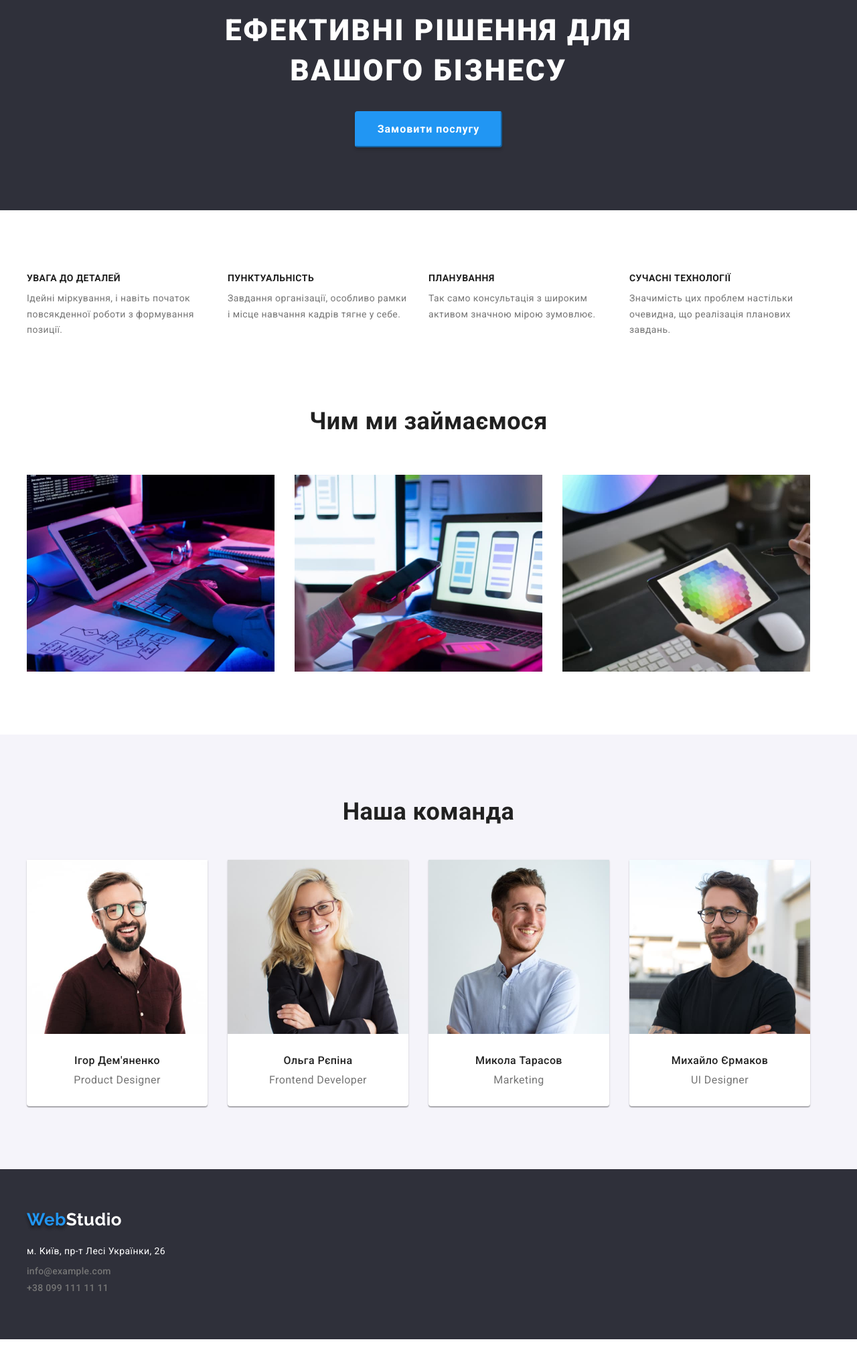
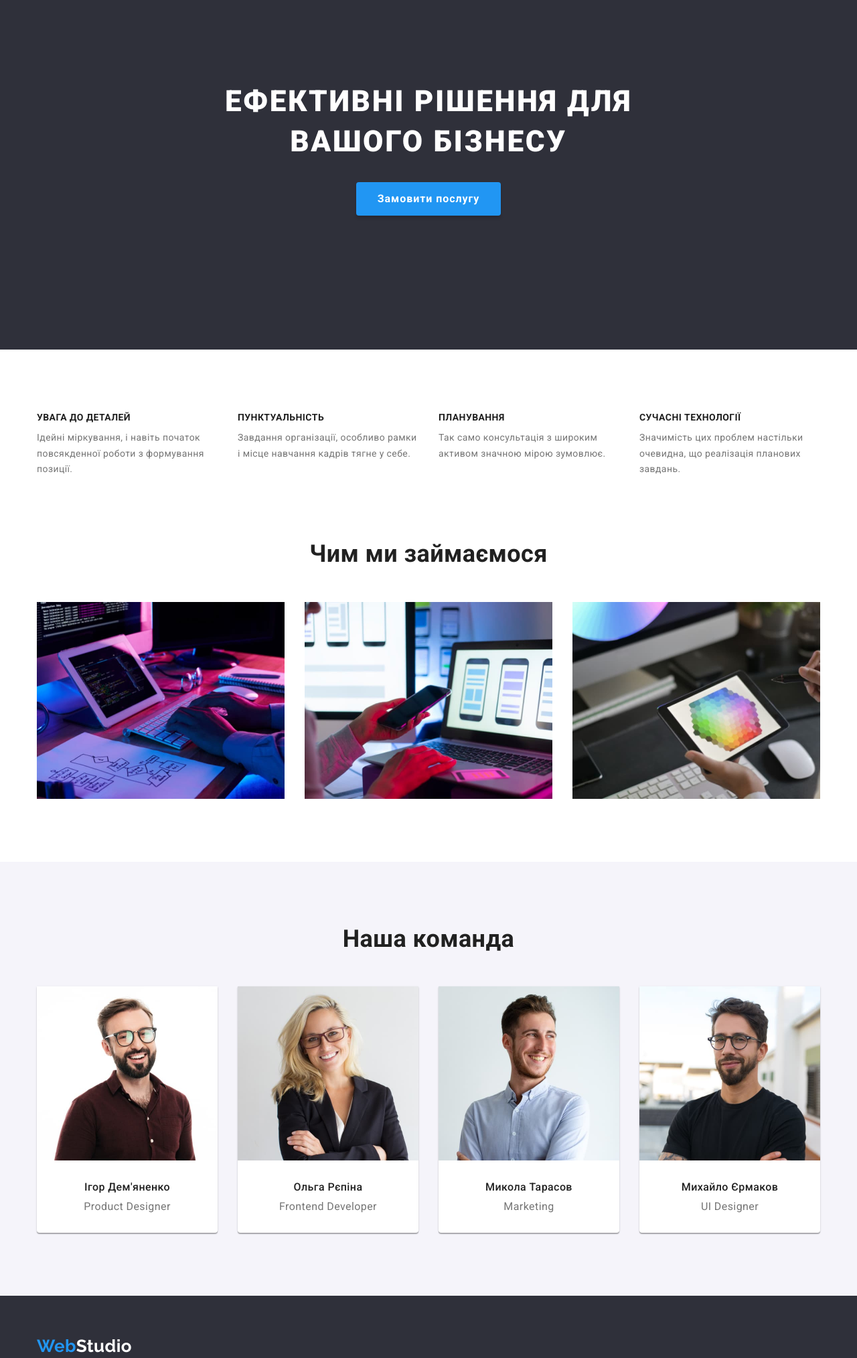
Before and after one commit to maridanyliuk/goit-markup-hw-03, a plain HTML site: page index.html in a window 1280 px wide. Shown: the part 160-2188 px from the top of the page at 67% size. Before the commit the page ends 2160 px from the top, so only its background shows below. Drawn offline with nearby package versions, Linux system fonts and the light colour scheme.

Commit message:
small css updates

```diff
--- a/css/styles.css
+++ b/css/styles.css
@@ -62,7 +62,7 @@ img {
 
 
 .container {
-    width:1230px;
+    width:1200px;
     padding-left: 15px;
     padding-right: 15px;
     margin: 0 auto;
@@ -74,7 +74,6 @@ img {
 
 .header-section{
     display: flex;
-    justify-content: center;
 }
 .menu {
     display: flex;
@@ -86,7 +85,6 @@ img {
 
 .contacts {
     display: flex;
-    justify-content: flex-end;
     margin-left: 344px
 }
 .studio-header{
@@ -156,6 +154,7 @@ img {
 
 .main-poster{
     background-color: var(--background-color);
+    padding: 200px 0;
 }
 
 .main-poster-header {
@@ -170,12 +169,12 @@ font-weight: 900;
     margin-left: auto;
     margin-right: auto;
     width: 696px;
-    flex-wrap: wrap;
+
 }
 
 .main-poster-btn{
     background-color: var(--brand-color);
-    border-color: var(--brand-color);
+    border: none;
     font-weight: 700;
     font-family: inherit;
     font-size: 16px;
@@ -251,7 +250,7 @@ font-weight: 900;
 .occupation-title{
     font-weight: 700;
     font-size: 36px;
-    line-height: 1.67;
+    line-height: 1.16;
     text-align: center;
     color: var(--title-color);
     margin-bottom: 50px;
@@ -283,16 +282,17 @@ font-weight: 900;
     background: var(--white);
     box-shadow: 0px 1px 3px rgba(0, 0, 0, 0.12), 0px 1px 1px rgba(0, 0, 0, 0.14), 0px 2px 1px rgba(0, 0, 0, 0.2);
     border-radius: 0px 0px 4px 4px;
-    padding-bottom: 30px;
 
 }
 
 .team-member:not(:last-child) {
     margin-right: 30px;
 }
-.team-member-img{
-    margin-bottom: 30px;
+
+.team-member-box{
+    padding: 30px 0;
 }
+
 .team-member-name{
     font-weight: 500;
     font-size: 16px;
@@ -314,7 +314,7 @@ font-weight: 900;
     padding-bottom: 60px;
 }
 
-.studio{
+.logo-footer{
     color: var(--white);
     font-family: 'Raleway';
     font-weight: 700;
@@ -322,9 +322,11 @@ font-weight: 900;
     line-height: 1.19;
 }
 
-.address-item{
+.address-item:not(:last-child){
     margin-bottom: 9px;
 }
+
+
 .address-menu{
     margin-top: 20px;
 }
@@ -370,7 +372,7 @@ margin-left: 8px;
 
 .filter-btn{
     background: var(--team-background);
-    border-color: transparent;
+    border: none;
     border-radius: 4px;
     font-weight: 500;
     font-family: inherit;
@@ -407,9 +409,9 @@ margin-left: 8px;
     margin-bottom: 0;
 }
 .project-descr{
-    padding-left: 24px;
-    padding-top: 20px;
+    padding: 20px 24px;
     border: 1px solid var(--grey);
+    border-top: none;
 }
 
 .project-item-title{
--- a/index.html
+++ b/index.html
@@ -32,7 +32,7 @@
         </div>
     </header>
     <main>
-        <section class="main-poster section  ">
+        <section class="main-poster  ">
             <div class="container">
                 <h1 class="main-poster-header">Ефективні рішення для вашого бізнесу</h1>
             <button type="button" class="main-poster-btn">Замовити послугу</button>
@@ -81,23 +81,31 @@
                 <ul class="team-list">
                     <li class="team-member list">
                         <img class="team-member-img" src="./images/igor.jpg" alt="Ігор Дем'яденко" width="270">
+                        <div class="team-member-box">
                         <h3 class="team-member-name">Ігор Дем'яненко</h3>
                         <p class="team-member-descr" lang="en">Product Designer</p>
+                        </div>
                     </li>
                     <li class="team-member list">
                         <img class="team-member-img" src="./images/olga.jpg" alt="Ольга Рєпіна" width="270">
+                        <div class="team-member-box">
                         <h3 class="team-member-name">Ольга Рєпіна</h3>
                         <p class="team-member-descr" lang="en">Frontend Developer</p>
+                        </div>
                     </li>
                     <li class="team-member list">
                         <img class="team-member-img" src="./images/mykola.jpg" alt="Микола Тарасов" width="270">
+                        <div class="team-member-box">
                         <h3 class="team-member-name">Микола Тарасов</h3>
                         <p class="team-member-descr" lang="en">Marketing</p>
+                        </div>
                     </li>
                     <li class="team-member list">
                         <img class="team-member-img" src="./images/mykhailo.jpg" alt="Михайло Єрмаков" width="270">
+                        <div class="team-member-box">
                         <h3 class="team-member-name">Михайло Єрмаков</h3>
                         <p class="team-member-descr" lang="en">UI Designer</p>
+                        </div>
                     </li>
                 </ul>
             </div>
@@ -105,7 +113,7 @@
     </main>
     <footer class="footer">
         <div class="container">
-            <a class=" link logo-footer" href="./index.html"><span class="logo web">Web</span><span class="studio">Studio </span></a>
+            <a class=" link logo-footer" href="./index.html"><span class="web">Web</span>Studio</a>
             <address class="address-menu">
                 <ul class="address-list">
                     <li class="address-item list">
```
